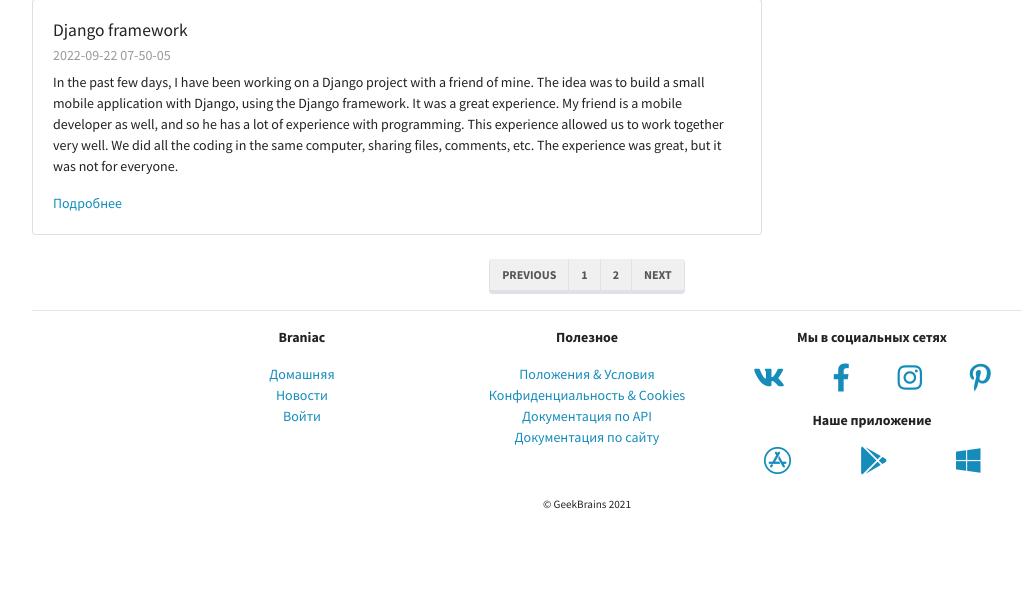
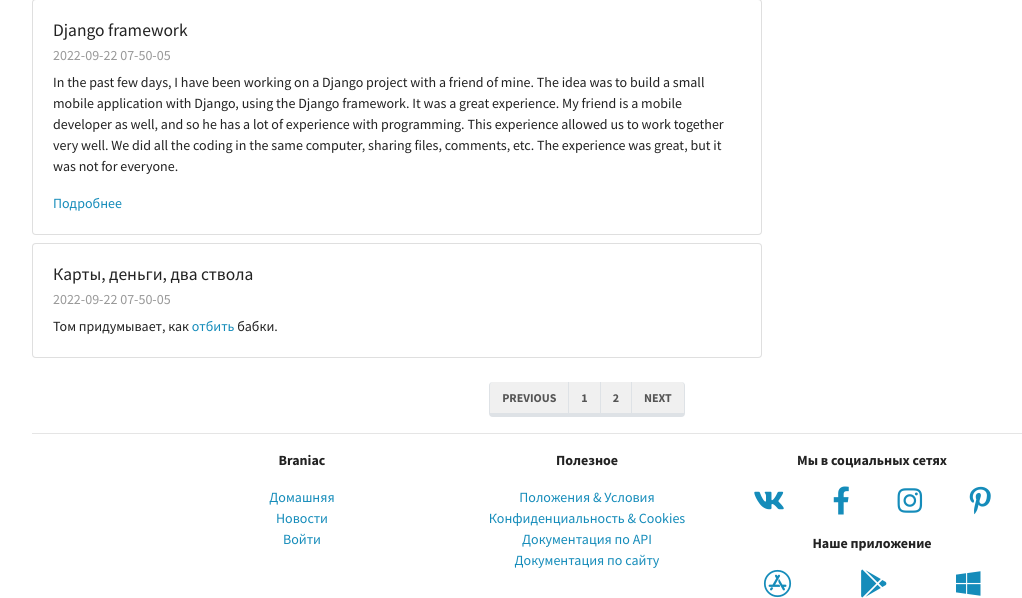
Before and after one commit to kpomak/LMS, a Django app: page /mainapp/news/ in a window 1280 px wide. Shown: the part 2213-2811 px from the top of the page, without its empty margins (53-1075 px from the left). Before the commit the page ends 2722 px from the top, so only its background shows below. Run offline with Django 3.2, Linux system fonts and the light colour scheme; some libraries are stand-ins or nearby versions.

Commit message:
Перенаправление на поисковик с передачей параметров

```diff
--- a/mainapp/templates/mainapp/news.html
+++ b/mainapp/templates/mainapp/news.html
@@ -41,6 +41,17 @@
       </div>
     </div>
     {% endfor %}
+
+    <div class="card my-2">
+      <div class="card-body">
+        <h5 class="card-title">Карты, деньги, два ствола</h5>
+        <h6 class="card-subtitle mb-2 text-muted">
+          {{ datetime_obj|date:"Y-m-d h-i-s" }}
+        </h6>
+        <p class="card-text">Том придумывает, как <a href="{% url 'mainapp:search' %}?q=клуб любителей мягкой задницы">отбить</a> бабки.</p>
+      </div>
+    </div>
+
 
   </div>
 
--- a/mainapp/urls.py
+++ b/mainapp/urls.py
@@ -13,4 +13,5 @@ urlpatterns = [
     path("contacts/", views.ContactsPageView.as_view(), name="contacts"),
     path("doc_site/", views.DocSitePageView.as_view(), name="doc_site"),
     path("login/", views.LoginPageView.as_view(), name="login"),
+    path("search/", views.search_redirect, name="search"),
 ]
--- a/mainapp/views.py
+++ b/mainapp/views.py
@@ -3,6 +3,7 @@ import os
 from datetime import datetime
 
 from django.conf import settings
+from django.http import HttpResponseRedirect
 from django.views.generic import TemplateView
 
 
@@ -47,3 +48,7 @@ class DocSitePageView(TemplateView):
 
 class LoginPageView(TemplateView):
     template_name = "mainapp/login.html"
+
+
+def search_redirect(request):
+    return HttpResponseRedirect('https://www.google.com/search?q=' + request.GET['q'])
```
